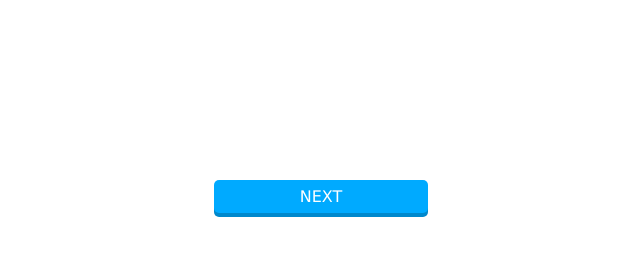
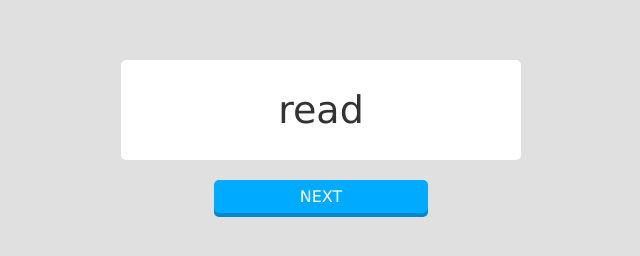
Before and after one commit to yuheinagano8942/jsFlashCards, a plain HTML site: page index.html in a window 1280 px wide. Shown: the whole page, without its empty margins (319-959 px from the left). Drawn offline with Linux system fonts and the light colour scheme.

Commit message:
first commit2

```diff
--- a/index.html
+++ b/index.html
@@ -1,12 +1,12 @@
 <!DOCTYPE html>
-<html>
+<html lang="ja">
   <head>
   <meta charset="utf-8">
   <title>Flash Cards</title>
   <style>
   body {
     margin: 0;
-    background: #e0e0;
+    background: #e0e0e0;
     text-align: center;
     font-family: Verdana, sans-serif;
     color: #fff;
@@ -18,6 +18,7 @@
     border-radius: 5px;
     background: #00aaff;
     box-shadow: 0 4px 0 #0088cc;
+    cursor: pointer;
   }
   #btn:hover {
     opacity: 0.8;
@@ -29,13 +30,90 @@
     cursor: pointer;
     font-size: 38px;
     line-height: 100px;
+    perspective: 100px;
+    transform-style: preserve-3d;
+    transition: transform .8s;
+  }
+  #card-front, #card-back {
+    display: block;
+    width: 100%;
+    height: 100%;
+    border-radius: 5px;
+    position: absolute;
+    backface-visibility: hidden;
+  }
+  #card-front {
+    background: #fff;
+    color: #333;
+  }
+  #card-back {
+    background: #00aaff;
+    transform: rotateY(180deg);
+  }
+  .open {
+    transform: rotateY(180deg);
   }
   </style>
   </head>
   <body>
     <div id="card">
-
+      <div id="card-front"></div>
+      <div id="card-back"></div>
     </div>
     <div id="btn">NEXT</div>
+    <script>
+      (function() {
+        'use strict';
+
+        var words = [
+          {'en': 'read', 'ja': '読む'},
+          {'en': 'write', 'ja': '書く'},
+          {'en': 'eat', 'ja': '食べる'},
+          {'en': 'run', 'ja': '走る'},
+          {'en': 'walk', 'ja': '歩く'}
+          ];
+
+        var card = document.getElementById('card');
+        var cardFront = document.getElementById('card-front');
+        var cardBack = document.getElementById('card-back');
+        var btn = document.getElementById('btn');
+        card.addEventListener('click', function() {
+          flip();
+        });
+        btn.addEventListener('click', function() {
+          next();
+        });
+
+        function next() {
+          if (card.className === 'open') {
+            card.addEventListener('transitionend', setCard);
+            flip();
+          } else {
+            setCard();
+          }
+        }
+
+        function setCard() {
+          var num = Math.floor(Math.random() * words.length);
+          cardFront.innerHTML = words[num]['en'];
+          cardBack.innerHTML = words[num]['ja'];
+          card.removeEventListener('transitionend', setCard);
+        }
+
+        setCard();
+
+        window.addEventListener('keyup',  function(e) {
+          if (e.keyCode === 70) {
+            flip();
+          } else if (e.keyCode === 78) {
+            next();
+          }
+        });
+
+        function flip() {
+          card.className = card.className === '' ? 'open' : '';
+        }
+      })();
+    </script>
   </body>
 </html>
--- a/js/main.js
+++ /dev/null
@@ -1,3 +0,0 @@
-(function() {
-  'use strict';
-});
```
